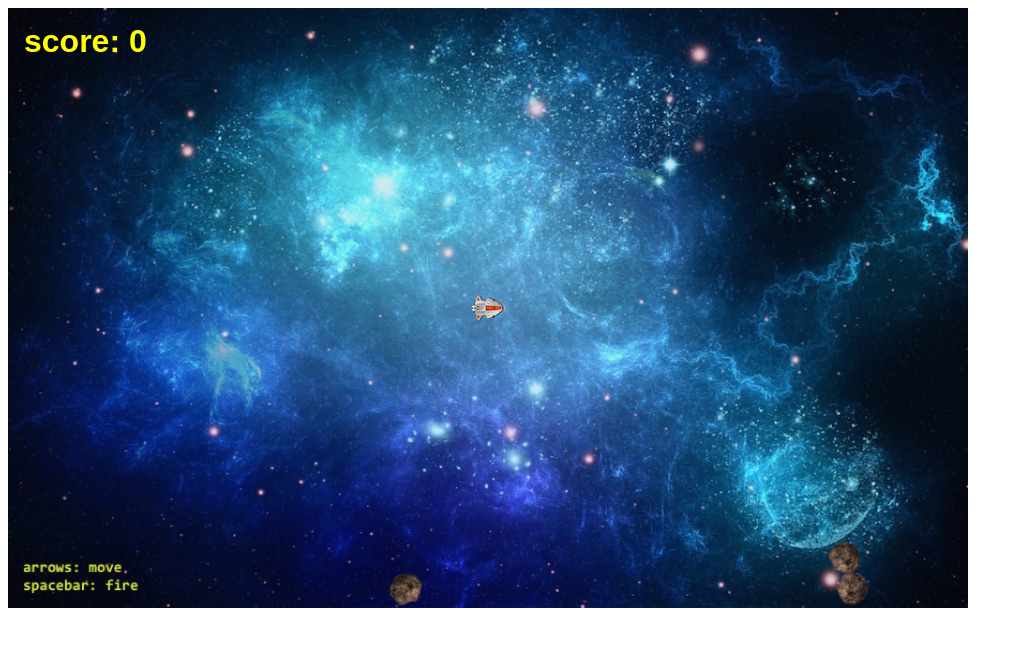
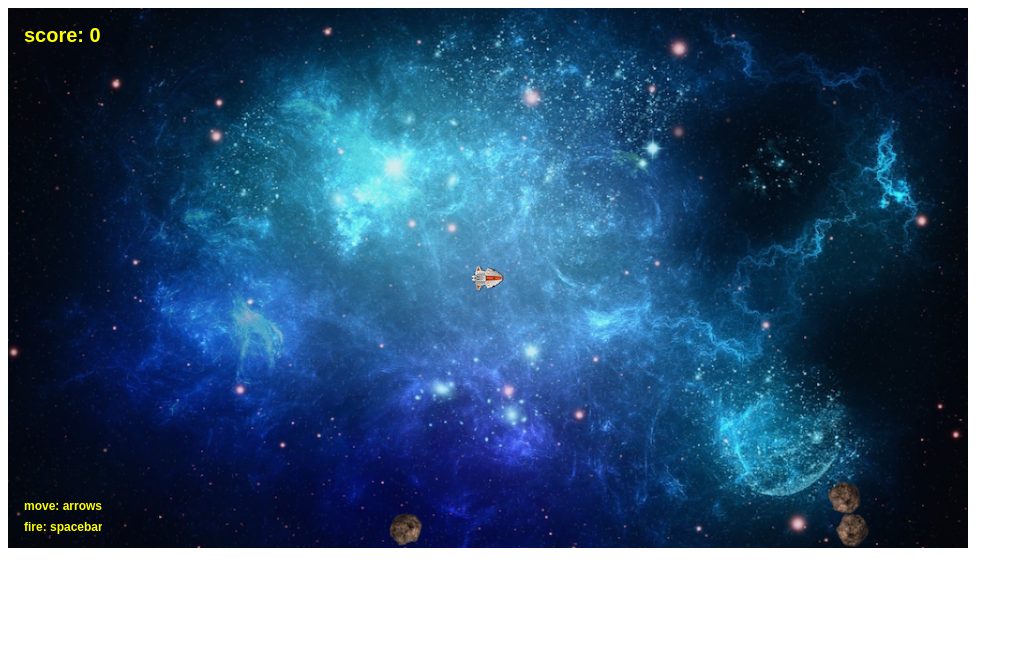
Before and after one commit to VeN/asteroids, a plain HTML site: page index.html in a window 1280 px wide. Shown: the whole page, without its empty margins (0-1023 px from the left). Drawn offline with Linux system fonts and the light colour scheme; animation ran at ten frames a second.

Commit message:
Help text neni pevnou soucasti pozadi

```diff
--- a/index.html
+++ b/index.html
@@ -11,7 +11,7 @@
         window.onload = function() {
 
             var SCREEN_X = 960;
-            var SCREEN_Y = 600;
+            var SCREEN_Y = 540;
 
             var game = new Phaser.Game(SCREEN_X, SCREEN_Y, Phaser.AUTO, '', { preload: preload, create: create, update: update });
 
@@ -27,7 +27,7 @@
             function preload ()
             {
                 game.load.image('ship', 'img/ship.png');
-                game.load.image('bg', 'img/bg-space.jpg');
+                game.load.image('bg', 'img/bg.jpg');
                 game.load.image('bullet', 'img/bullet.png');
                 game.load.image('asteroid', 'img/asteroid.png');
             }
@@ -60,7 +60,9 @@
                 game.input.keyboard.addKeyCapture([Phaser.Keyboard.SPACEBAR]);
                 game.input.keyboard.addKeyCapture([Phaser.Keyboard.A]);
 
-                scoreText = game.add.text(16, 16, 'score: 0', { fontSize: '32px', fill: '#ff0' });
+                textScore = game.add.text(16, 16, 'score: 0', { fontSize: '20px', fill: '#ff0' });
+                textHelp = game.add.text(16, SCREEN_Y - 50, 'move: arrows\nfire: spacebar', { fontSize: '12px', fill: '#ff0' });
+
             }
 
             function update()
```
Also changed, not shown: img/bg-space.jpg (deleted), img/bg.jpg (added), 1 other file.
